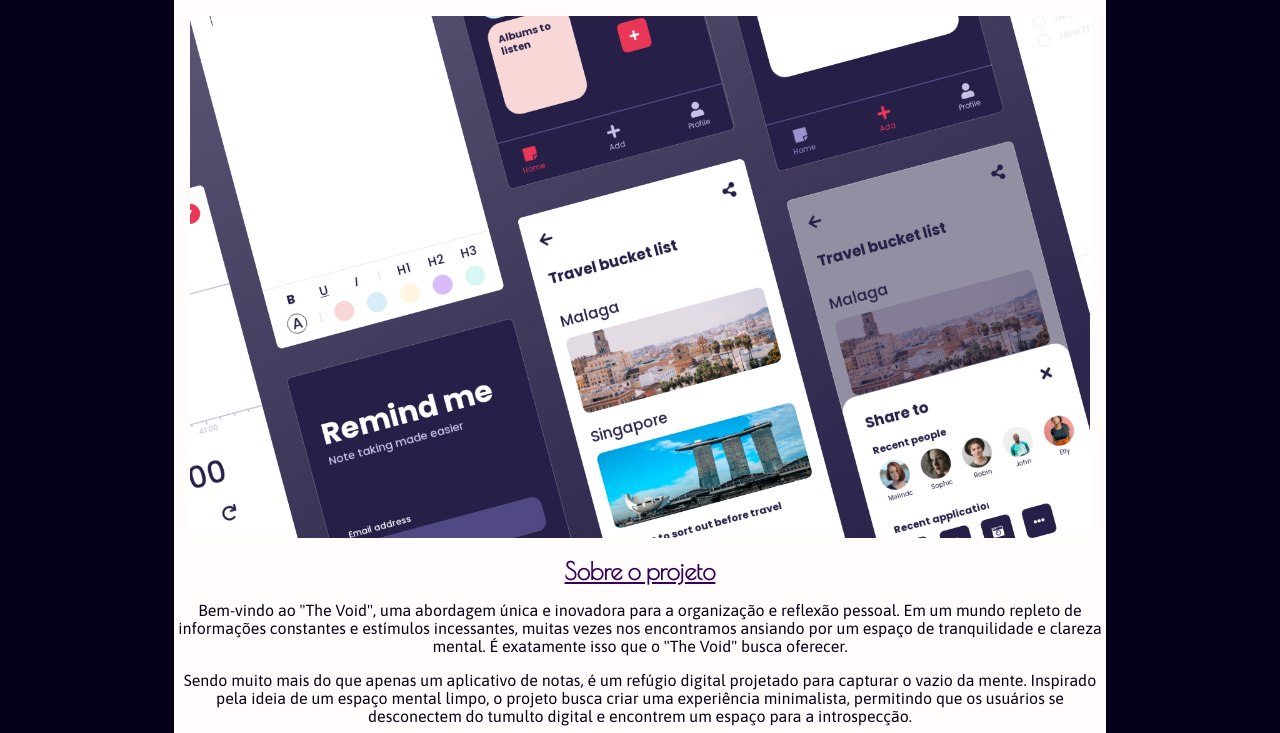
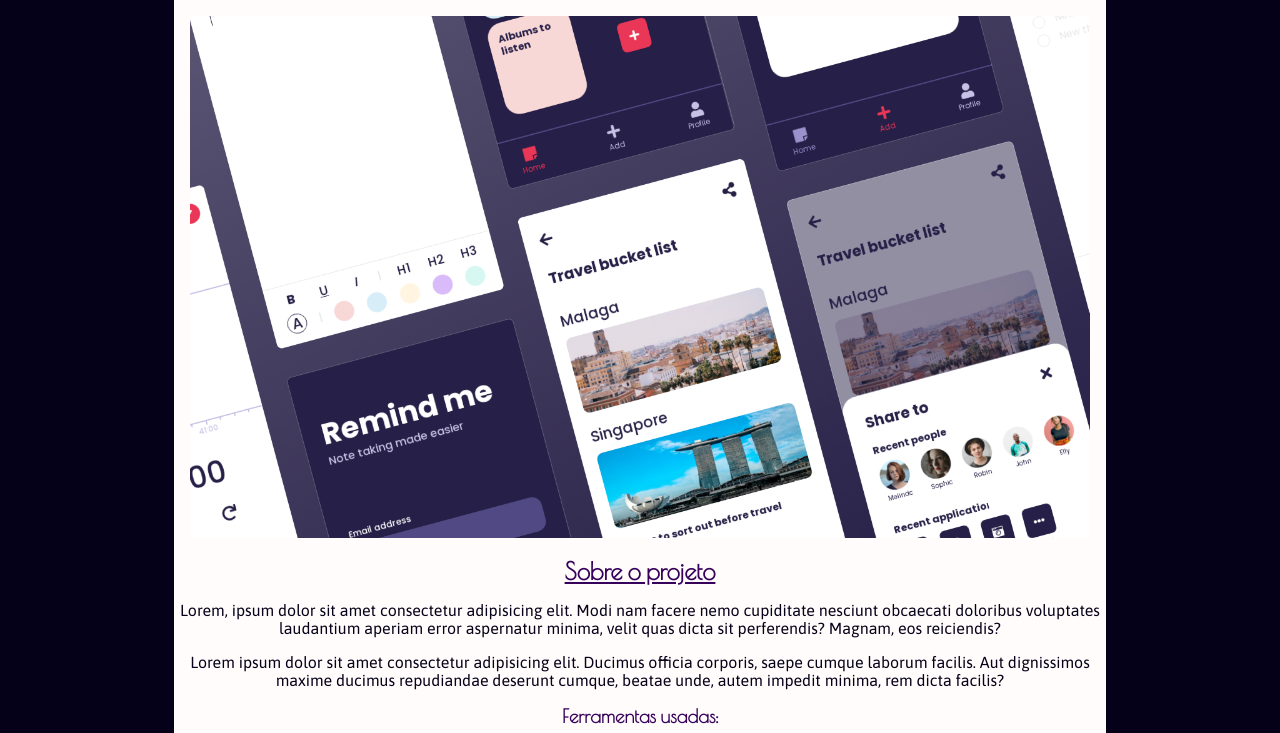
Before and after one commit to leosouza-santa/site_thevoid, a plain HTML site: page index.html in a window 1280 px wide. Shown: the part 152-885 px from the top of the page. Drawn offline with nearby package versions, Linux system fonts and the light colour scheme.

Commit message:
alteração de texto

```diff
--- a/index.html
+++ b/index.html
@@ -38,10 +38,10 @@
                     Sobre o projeto
                 </h2>
                 <p>
-                    Bem-vindo ao "The Void", uma abordagem única e inovadora para a organização e reflexão pessoal. Em um mundo repleto de informações constantes e estímulos incessantes, muitas vezes nos encontramos ansiando por um espaço de tranquilidade e clareza mental. É exatamente isso que o "The Void" busca oferecer.
+                    Lorem, ipsum dolor sit amet consectetur adipisicing elit. Modi nam facere nemo cupiditate nesciunt obcaecati doloribus voluptates laudantium aperiam error aspernatur minima, velit quas dicta sit perferendis? Magnam, eos reiciendis?
                 </p>
                 <p>
-                    Sendo muito mais do que apenas um aplicativo de notas, é um refúgio digital projetado para capturar o vazio da mente. Inspirado pela ideia de um espaço mental limpo, o projeto busca criar uma experiência minimalista, permitindo que os usuários se desconectem do tumulto digital e encontrem um espaço para a introspecção.
+                    Lorem ipsum dolor sit amet consectetur adipisicing elit. Ducimus officia corporis, saepe cumque laborum facilis. Aut dignissimos maxime ducimus repudiandae deserunt cumque, beatae unde, autem impedit minima, rem dicta facilis?
                 </p>
                 <ul class="tools-list">
                     <h3>
```
